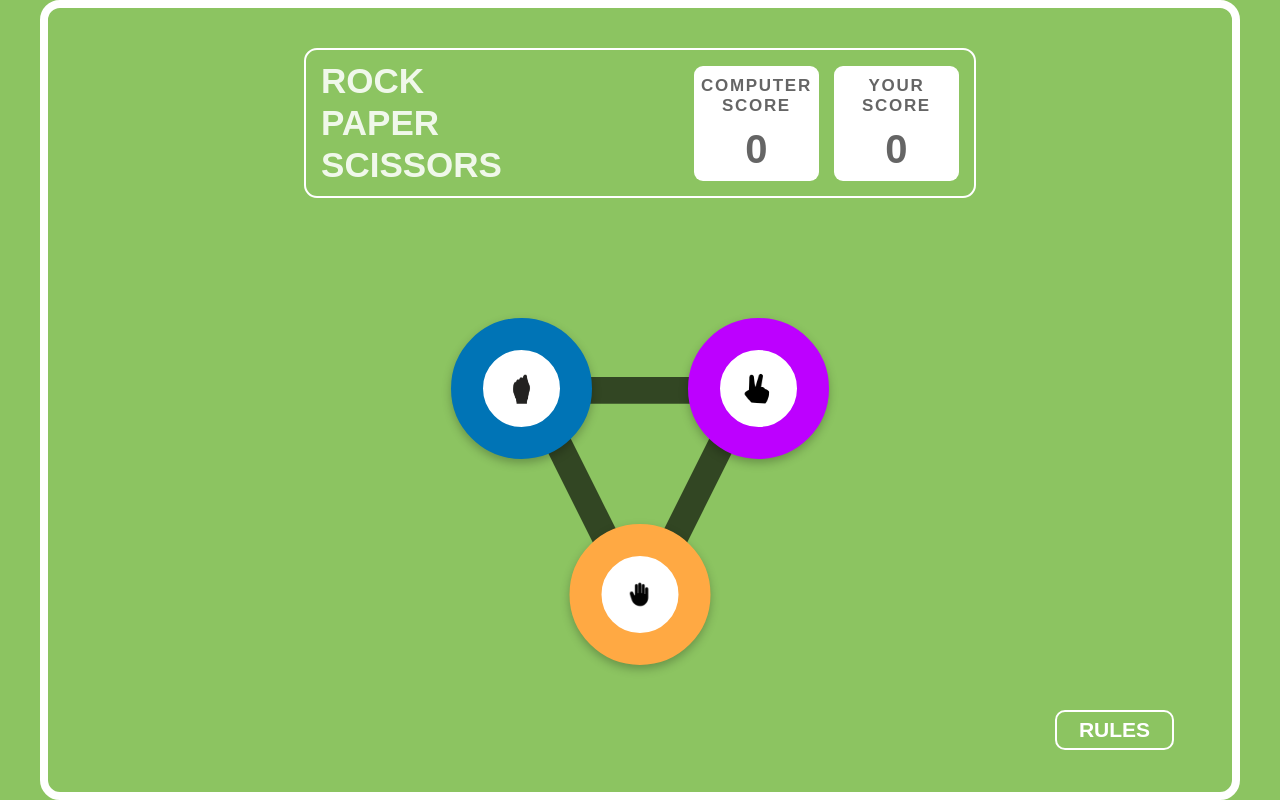
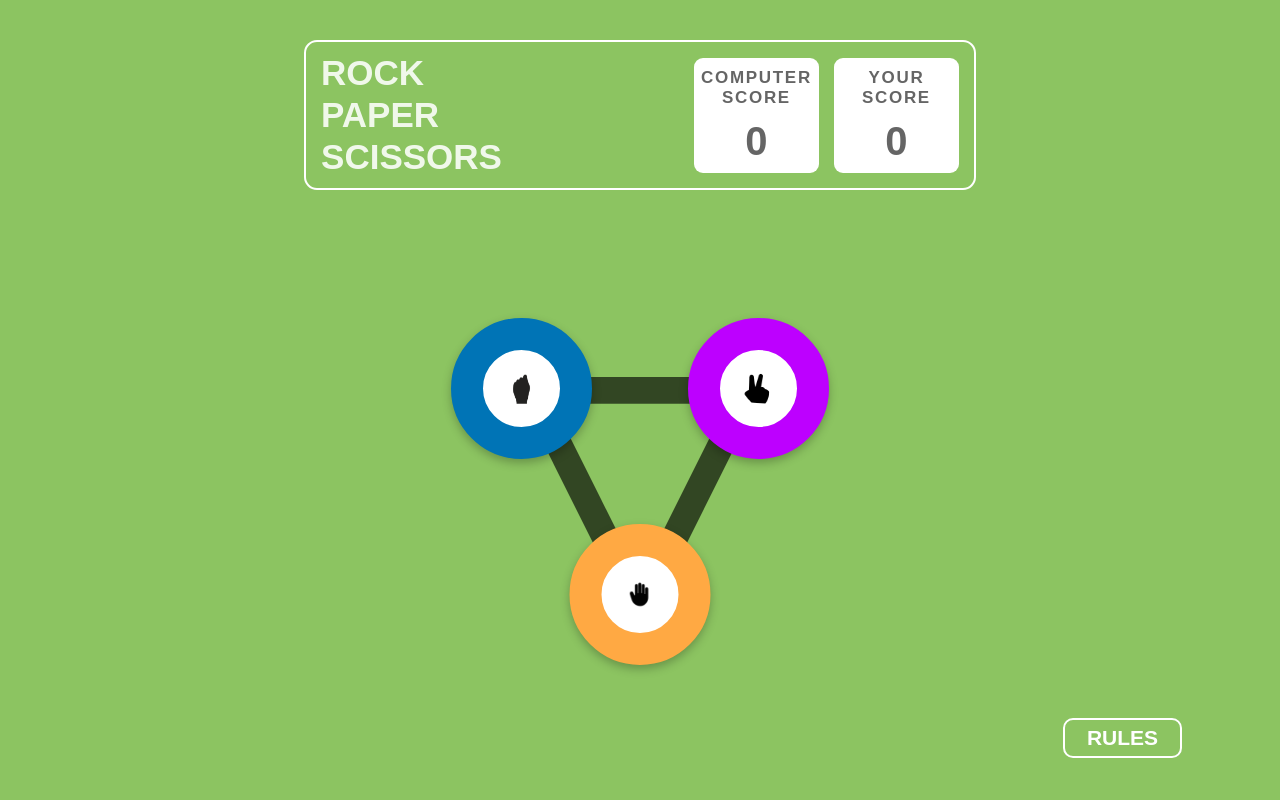
Before and after one commit to nikhilpurwar/Stone-Paper-Scissor, a React (Vite) app in the folder Frontend/: page / in a window 1280 px wide. Built offline with nearby package versions, Linux system fonts and the light colour scheme.

Commit message:
styling fixes removed border from main

```diff
--- a/Frontend/src/App.css
+++ b/Frontend/src/App.css
@@ -31,8 +31,8 @@ body {
   width: 100%;
   max-width: 1200px;
   height: 100vh;
-  border: white solid 8px;
-  border-radius: 20px;
+  /* border: white solid 8px;
+  border-radius: 20px; */
   padding: 40px;
   box-sizing: border-box;
 }
```
